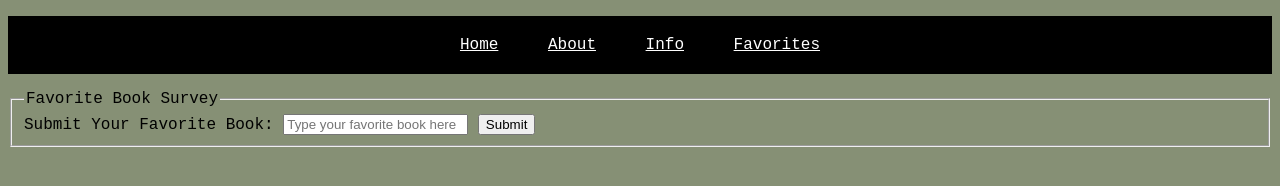
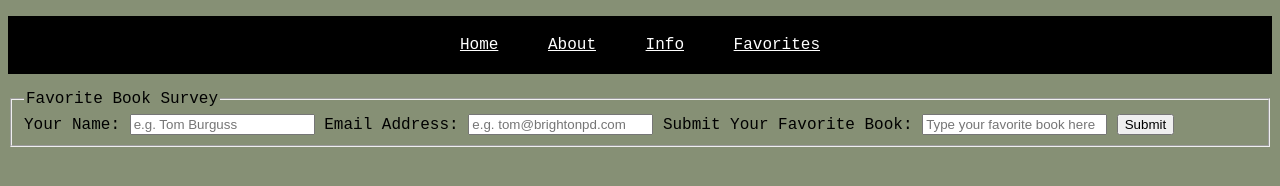
Before and after one commit to madison-gt-collins/WebDesign, a plain HTML site: page Assignment3/favorites.html in a window 1280 px wide. Drawn offline with Linux system fonts and the light colour scheme.

Commit message:
Update favorites.html

```diff
--- a/Assignment3/favorites.html
+++ b/Assignment3/favorites.html
@@ -20,6 +20,11 @@
 <form>
   <fieldset>
     <legend>Favorite Book Survey</legend>
+       <label>Your Name:</label>
+    <input type="text" name="name" placeholder="e.g. Tom Burguss ">
+
+    <label>Email Address:</label>
+    <input type="email" name="email" placeholder="e.g. tom@brightonpd.com">
 
     <label>Submit Your Favorite Book:</label>
     <input type="text" name="favorite-book" placeholder="Type your favorite book here">
```
